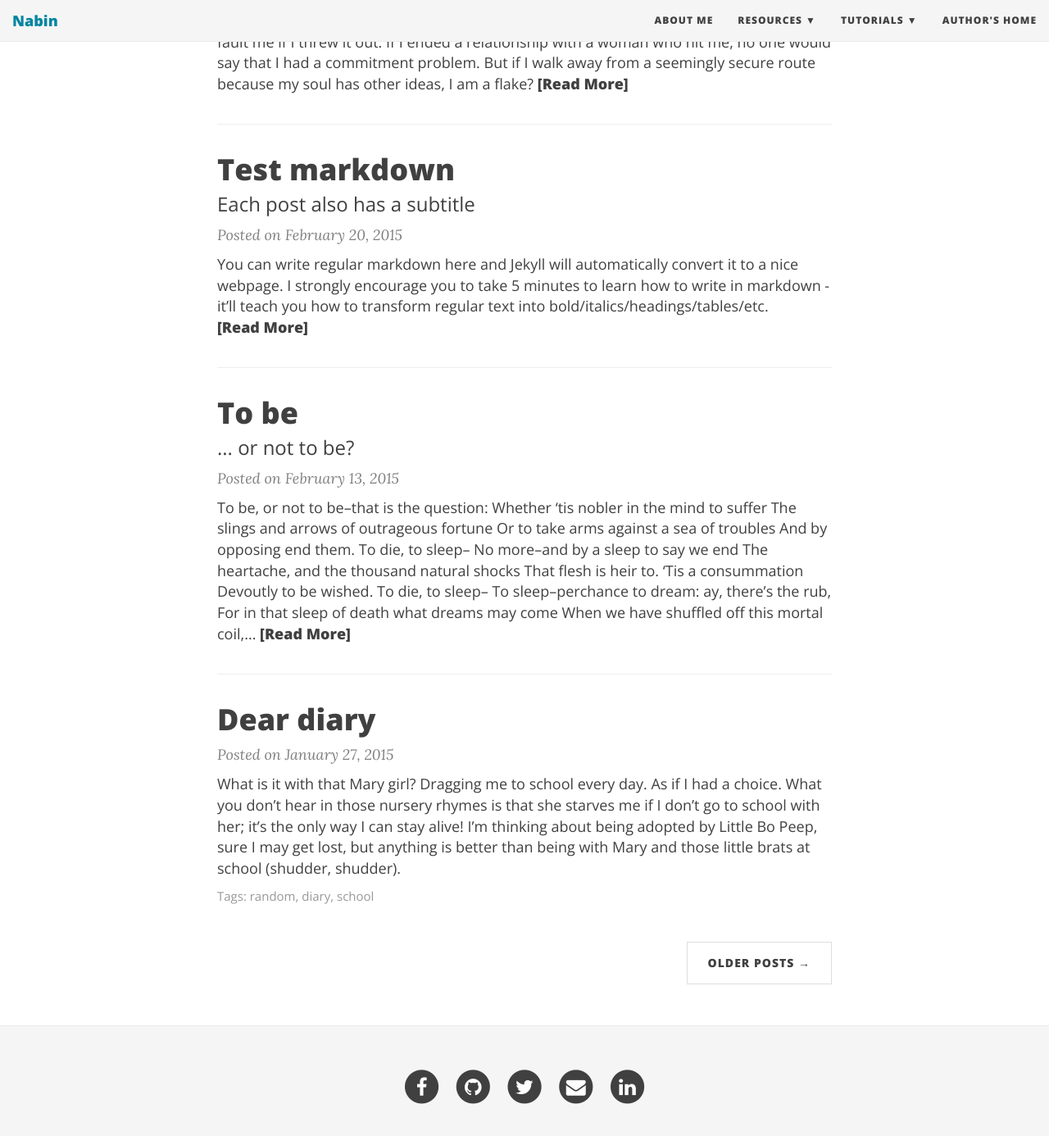
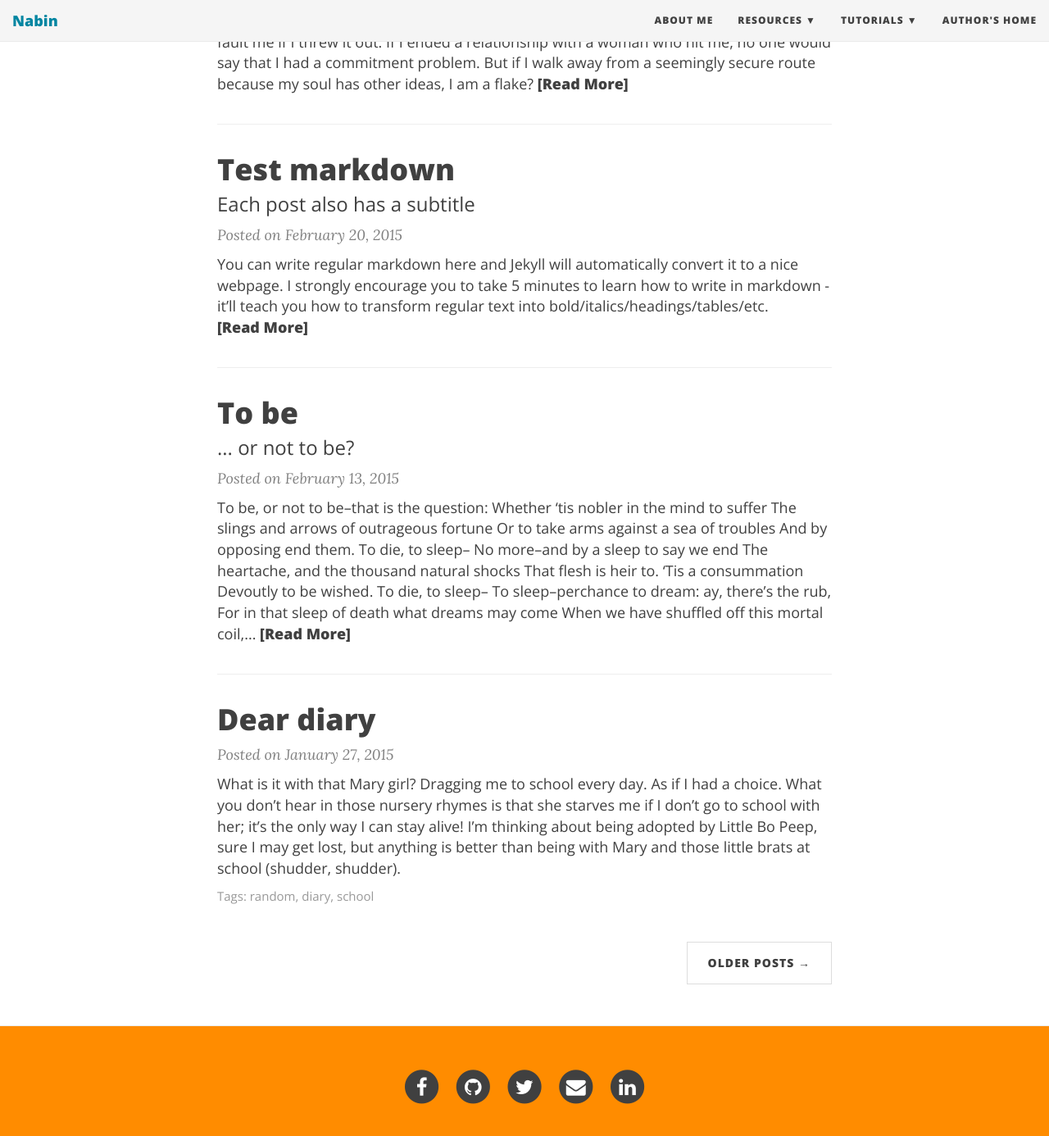
Before and after one commit to Nabinn/Nabinn.github.io, a Jekyll site: the page built from index.html, in a window 1280 px wide and 1400 px high, scrolled down 692 px. Shown: the top 1386 px of the window at 82% size. Built offline with Jekyll 4.4.1, drawn with Linux system fonts in a browser that asks for light colours; nearby versions of some CDN libraries; the list of posts is cut into pages by our own code.

Commit message:
updated config

```diff
--- a/css/main.css
+++ b/css/main.css
@@ -1,3 +1,4 @@
+
 @import url("pygment_highlights.css");
 
 /* --- General --- */
@@ -257,7 +258,7 @@ img {
 
 footer {
   padding: 30px 0;
-  background: #F5F5F5;
+  background:   #FF8C00; /* #F5F5F5;*/
   border-top: 1px #EAEAEA solid;
   margin-top: 50px;
   font-size: 14px;
```
